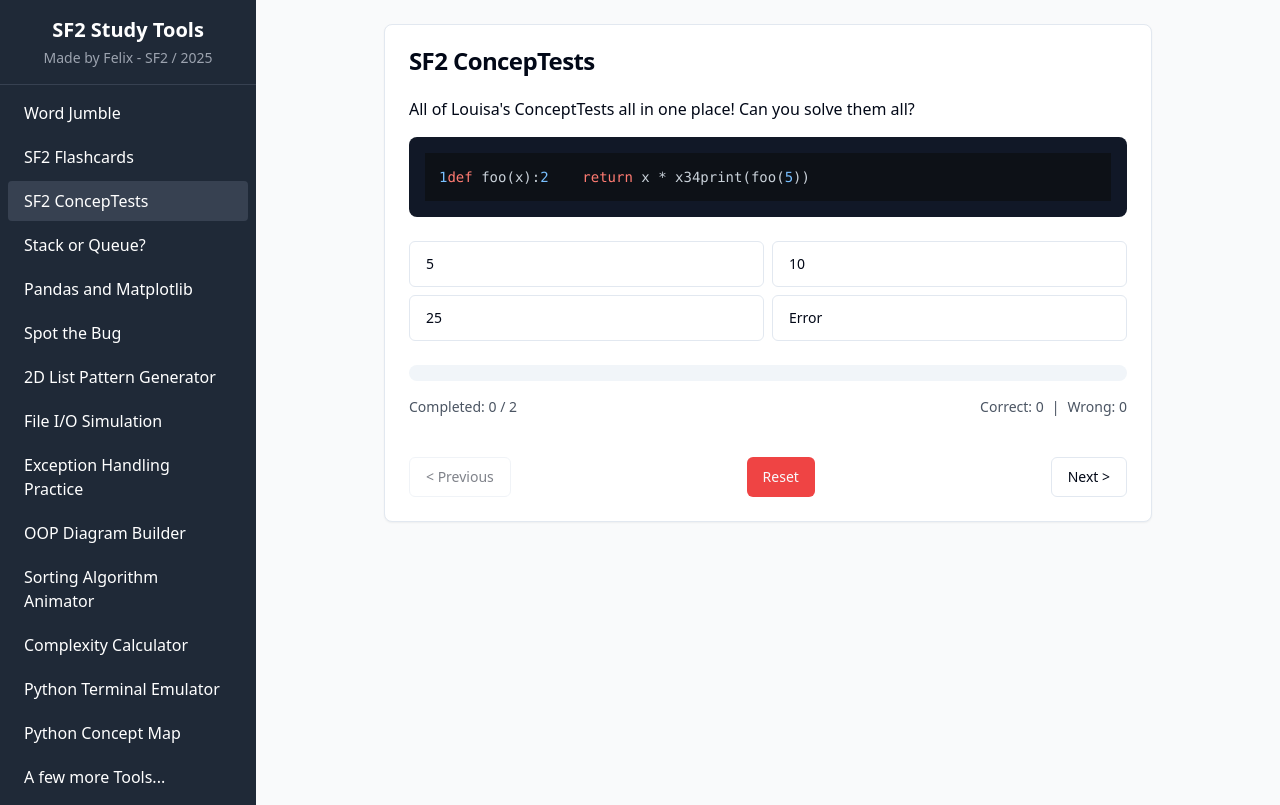
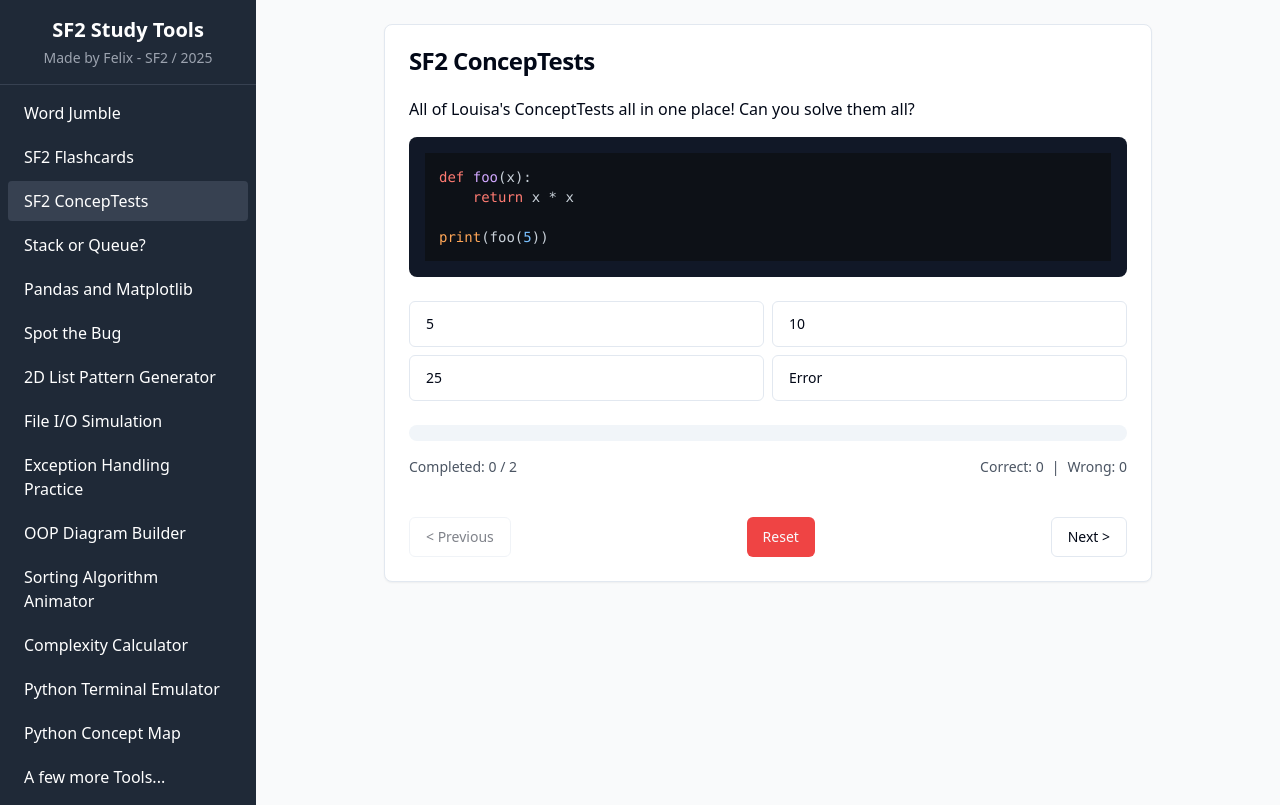
Before and after one commit to Alt-F17/sf-study-tools, a React (Vite) app: page / in a window 1280 px wide. Both pictures are taken after a click on the button "SF2 ConcepTests". Built offline with nearby package versions, Linux system fonts and the light colour scheme.

Commit message:
Reverted to commit b688eb5bf2a5692c09b7d07bb4e30c4aa46e6225

```diff
--- a/src/components/tools/ConceptTests.tsx
+++ b/src/components/tools/ConceptTests.tsx
@@ -101,14 +101,9 @@ const ConceptTests: React.FC = () => {
         {deckOrder.length > 0 && (
           <>
             <div className="bg-gray-900 text-gray-100 rounded-lg p-4 mb-6 overflow-auto max-h-60">
-              <pre className="font-mono text-sm whitespace-pre">
+              <pre className="font-mono text-sm whitespace-pre-wrap">
                 <code className="language-python">
-                  {conceptTests[deckOrder[currentIndex]]?.code.split('\n').map((line, idx) => (
-                    <div key={idx} className="flex">
-                      <span className="text-gray-500 w-8 inline-block select-none">{idx + 1}</span>
-                      <span className="flex-1">{line}</span>
-                    </div>
-                  ))}
+                  {conceptTests[deckOrder[currentIndex]]?.code}
                 </code>
               </pre>
             </div>
--- a/src/components/tools/SpotBug.tsx
+++ b/src/components/tools/SpotBug.tsx
@@ -5,7 +5,7 @@ import { Card, CardContent, CardHeader, CardTitle, CardFooter } from "@/componen
 import { Progress } from "@/components/ui/progress";
 import { cn } from "@/lib/utils";
 import { useToolsStore } from "@/store/toolsStore";
-import { ChevronDown, ChevronUp } from "lucide-react";
+import { ChevronUp, ChevronDown } from "lucide-react";
 
 interface BugProblem {
   code: string;
@@ -143,19 +143,18 @@ const SpotBug: React.FC = () => {
         {deckOrder.length > 0 && (
           <>
             <div className="bg-gray-900 text-gray-100 rounded-lg p-4 mb-6 overflow-auto max-h-60">
-              <pre className="font-mono text-sm whitespace-pre">
+              <pre className="font-mono text-sm whitespace-pre-wrap">
                 <code className="language-python">
                   {bugProblems[deckOrder[currentIndex]]?.code.split('\n').map((line, idx) => (
                     <div
                       key={idx}
                       className={cn(
-                        "py-1 px-2 -mx-2 rounded flex",
+                        "py-1 px-2 -mx-2 rounded",
                         selectedLine === idx + 1 && "bg-blue-800",
                         answered[currentIndex] && bugProblems[deckOrder[currentIndex]]?.bugLine === idx + 1 && "bg-green-800"
                       )}
                     >
-                      <span className="text-gray-500 w-8 inline-block select-none">{idx + 1}</span>
-                      <span className="flex-1">{line}</span>
+                      {line}
                     </div>
                   ))}
                 </code>
@@ -168,7 +167,7 @@ const SpotBug: React.FC = () => {
                 disabled={selectedLine <= 1 || answered[currentIndex]}
                 variant="outline"
               >
-                <ChevronDown />
+                <ChevronUp />
               </Button>
               <div className="text-center min-w-[120px] py-2 px-4 border rounded-md bg-gray-50">
                 Line: {selectedLine} / {lineCount}
@@ -178,7 +177,7 @@ const SpotBug: React.FC = () => {
                 disabled={selectedLine >= lineCount || answered[currentIndex]}
                 variant="outline"
               >
-                <ChevronUp />
+                <ChevronDown />
               </Button>
             </div>
 
```
